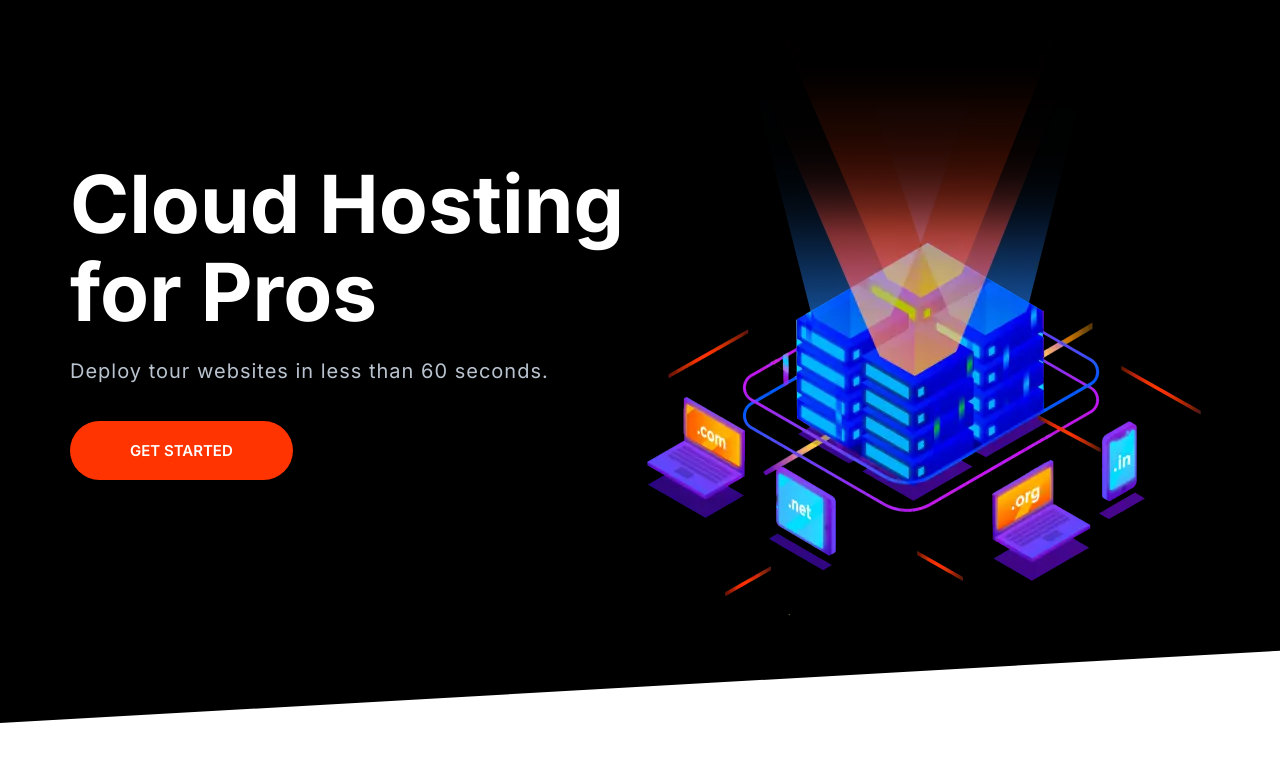
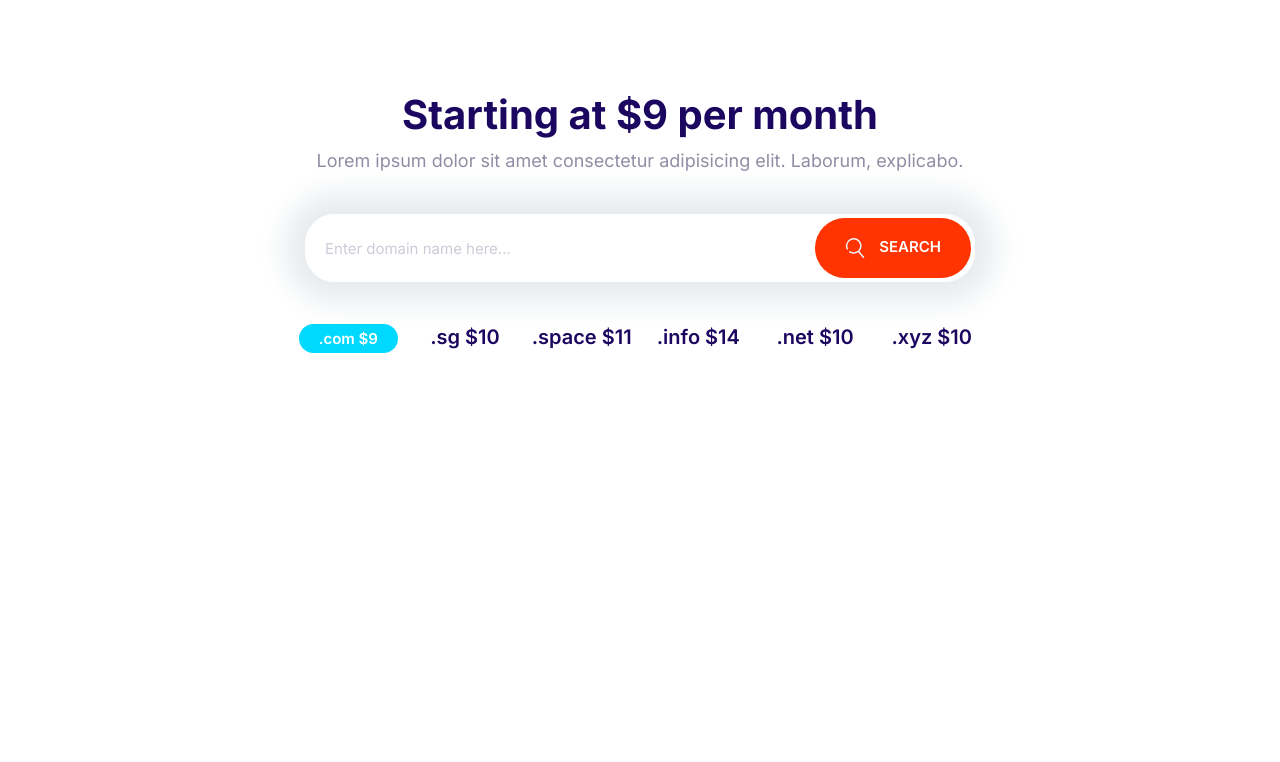
Before and after one commit to gordonshlai/gordonation, a plain HTML site: page index.html in a window 1280 px wide. Drawn offline with Linux system fonts and the light colour scheme.

Commit message:
31- Domain Blocks

```diff
--- a/css/styles.css
+++ b/css/styles.css
@@ -205,11 +205,19 @@ a {
   cursor: pointer;
   font-size: 1.8rem;
   font-weight: 600;
+  margin: 1rem 0;
+  outline: 0;
   padding: 2rem 3rem;
+  text-align: center;
   text-transform: uppercase;
   white-space: nowrap;
-  text-align: center;
-  margin: 1rem 0;
+}
+
+.btn .icon {
+  width: 2rem;
+  height: 2rem;
+  margin-right: 1rem;
+  vertical-align: middle;
 }
 
 .btn--primary {
@@ -289,7 +297,7 @@ a {
 .input-group .input {
   border: 0;
   flex-grow: 1;
-  padding: 1.5rem 1rem;
+  padding: 1.5rem 2rem;
 }
 
 .input-group .btn {
@@ -697,3 +705,28 @@ a {
     align-self: center;
   }
 }
+
+/* Domain Block */
+.block-domain .input-group {
+  box-shadow: 0 0 30px 20px #e6ebee;
+  border: 0;
+  margin: 4rem auto;
+  max-width: 670px;
+}
+
+.block-domain__prices {
+  display: grid;
+  grid-template-columns: repeat(3, 1fr);
+  grid-template-rows: repeat(2, 6rem);
+  font-size: 2rem;
+  font-weight: 600;
+  justify-items: center;
+  max-width: 700px;
+  margin: 0 auto;
+}
+
+@media screen and (min-width: 768px) {
+  .block-domain__prices {
+    grid-template-columns: repeat(auto-fit, minmax(10rem, 1fr));
+  }
+}
--- a/index.html
+++ b/index.html
@@ -15,28 +15,36 @@
     <link rel="stylesheet" href="css/styles.css" />
   </head>
   <body>
-    <section class="block block--dark block--skewed--left hero">
-      <div class="container grid grid--1x2">
-        <header class="block__header hero__content">
-          <h1 class="block__heading">Cloud Hosting for Pros</h1>
-          <p class="hero__tagline">
-            Deploy tour websites in less than 60 seconds.
-          </p>
-          <a href="" class="btn btn--accent btn--stretched">Get Started</a>
-        </header>
-        <picture>
-          <source
-            type="image/webp"
-            srcset="images/banner.webp 1x, images/banner@2x.webp 2x"
+    <section class="block container block-domain">
+      <header class="block__header">
+        <h2>Starting at $9 per month</h2>
+        <p>
+          Lorem ipsum dolor sit amet consectetur adipisicing elit. Laborum,
+          explicabo.
+        </p>
+        <div class="input-group">
+          <input
+            type="text"
+            class="input"
+            placeholder="Enter domain name here..."
           />
-          <source
-            type="image/png"
-            srcset="images/banner.png 1x, images/banner@2x.png 2x"
-          />
-          <img class="hero__image" src="images/banner.png" alt="" />
-        </picture>
-      </div>
+          <button class="btn btn--accent">
+            <svg class="icon icon--white">
+              <use xlink:href="images/sprite.svg#search"></use>
+            </svg>
+            Search
+          </button>
+        </div>
+        <ul class="list block-domain__prices">
+          <li><span class="badge badge--secondary">.com $9</span></li>
+          <li>.sg $10</li>
+          <li>.space $11</li>
+          <li>.info $14</li>
+          <li>.net $10</li>
+          <li>.xyz $10</li>
+        </ul>
+      </header>
     </section>
-    <script src="/js/main.js"></script>
+    <script src="js/main.js"></script>
   </body>
 </html>
```
Also changed, not shown: components/domain-block.html (added, +30 -0 lines).
